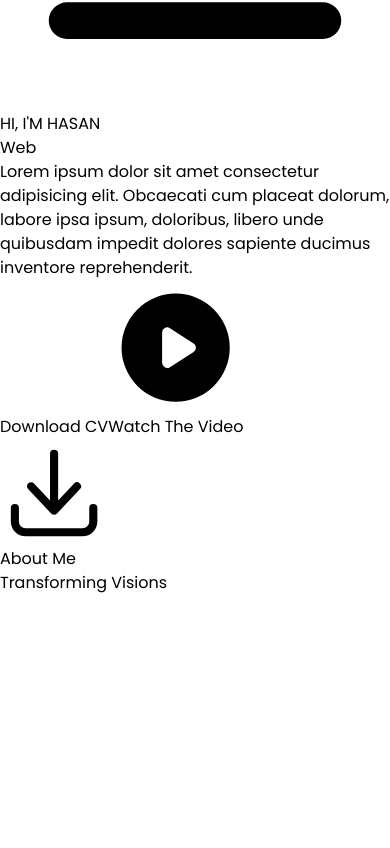
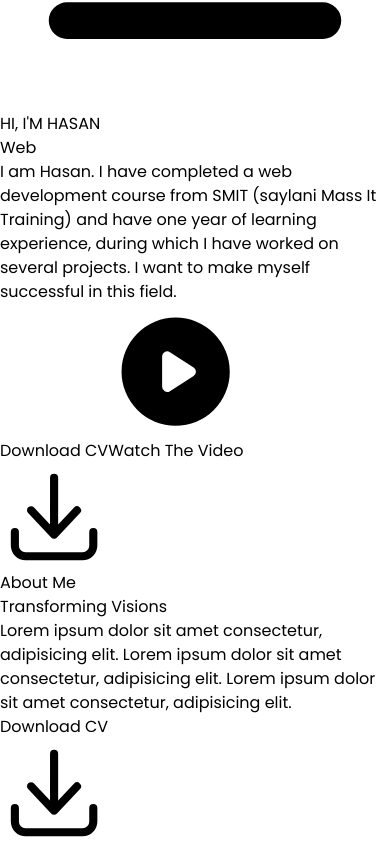
Before and after one commit to HasanCoder66/PORTFOLIO_NEXTJS, a Next.js app in the folder my-portfolio/: page / in a window 390 px wide. Shown: the part 980-1828 px from the top of the page. Before the commit the page ends 1575 px from the top, so only its background shows below. Built offline with nearby package versions, Linux system fonts and the light colour scheme.

Commit message:
error solve

```diff
--- a/my-portfolio/Components/About.tsx
+++ b/my-portfolio/Components/About.tsx
@@ -1,21 +1,45 @@
-import React from 'react'
+import { ArrowDownTrayIcon } from "@heroicons/react/20/solid";
+import Image from "next/image";
+import React from "react";
 
 const About = () => {
   return (
-    <div className='bg-[#121121] pb-[3rem] pt-[4rem] md:pt-[8rem] '>
-        <div className='grid grid-cols-1 md:grid-col-2  w-[80%] mx-auto gap-[3rem] items-center ' >
+    <div className="bg-[#121121] pb-[3rem] pt-[4rem] md:pt-[8rem] ">
+      <div className="grid  grid-col-1 md:grid-cols-2 w-[80%] mx-auto gap-[3rem] items-center ">
         <div>
-                <h1 className='text-[20px] font-bold uppercase text-[#55e6a5] md:-[1rem] '>
+          <h1 className="text-[20px] font-bold uppercase text-[#55e6a5] md:-[1rem] ">
             About Me
           </h1>
-                <h2 className='text-[25px] md:text-[35px] lg:text-[45px] md:leading-[3rem] leading-[2rem] capitalize mb-[3rem] font-bold text-white '>
-                    Transforming <span>Visions</span>
+          <h2 className="text-[25px] md:text-[35px] lg:text-[45px] md:leading-[3rem] leading-[2rem] capitalize mb-[3rem] font-bold text-white ">
+            Transforming <span className="text-yellow-400">Visions</span>
           </h2>
+          <div className="mb-[3rem] flex items-center md:space-x-10 ">
+            <span className="w-[100px] h-[5px] md:block hidden rounded-sm bg-slate-400 "></span>
+            <p className="text-[19px] text-slate-300 w-[80%] ">
+              Lorem ipsum dolor sit amet consectetur, adipisicing elit.
+              Lorem ipsum dolor sit amet consectetur, adipisicing elit.
+              Lorem ipsum dolor sit amet consectetur, adipisicing elit.
+            </p>
           </div>
-            <div></div>
+          <button className="px-[2rem] hover:bg-yellow-400 transition-all duration-200 py-[1rem] text-[18px] font-bold uppercase bg-[#55e6a5] text-black flex items-center space-x-2">
+            <p>Download CV</p>
+            <ArrowDownTrayIcon className="w-[1.6rem] h-[1.7rem] text-black  " />
+          </button>
+        </div>
+        <div className="w-[500px] h-[500px] relative lg:w-[500px] lg:h-[500px] mx-auto md:mx-0 mt-[2rem] lg:mt-0 ">
+          <Image
+            src="/images/about.jpg"
+            alt="User"
+            layout="fill"
+            objectFit="contain"
+            className="relative w-[100%] h[100%] z-[11] object-contain "
+          />
         </div>
       </div>
-  )
-}
+    </div>
+  );
+};
 
-export default About
+export default About;
+
+//
--- a/my-portfolio/Components/Hero.tsx
+++ b/my-portfolio/Components/Hero.tsx
@@ -14,7 +14,7 @@ const Hero = () => {
                 HI, I'M  <span className='text-yellow-400 ' > HASAN</span>
             </h1>
                 <TextEffect />
-            <p className='mt-[1.5rem] text-[18px] text-[#ffffff92]  '>Lorem ipsum dolor sit amet consectetur adipisicing elit. Obcaecati cum placeat dolorum, labore ipsa ipsum, doloribus, libero unde quibusdam impedit dolores sapiente ducimus inventore reprehenderit.</p>
+            <p className='mt-[1.5rem] text-[18px] text-[#ffffff92]  '>I am Hasan. I have completed a web development course from SMIT (saylani Mass It Training) and have one year of learning experience, during which I have worked on several projects. I want to make myself successful in this field.</p>
             <div className='mt-[2rem] flex-col space-y-0 sm:space-y-0 sm:flex sm:flex-row items-center sm:space-x-6'>
                 <button className='px-[2rem] hover:bg-yellow-400 transition-all duration-200 py-[1rem] text-[18px] font-bold uppercase bg-[#55e6a5] text-black flex items-center space-x-2'>
                     <p>Download CV</p>
```
Lines whose indentation alone changed are shown as unchanged.
